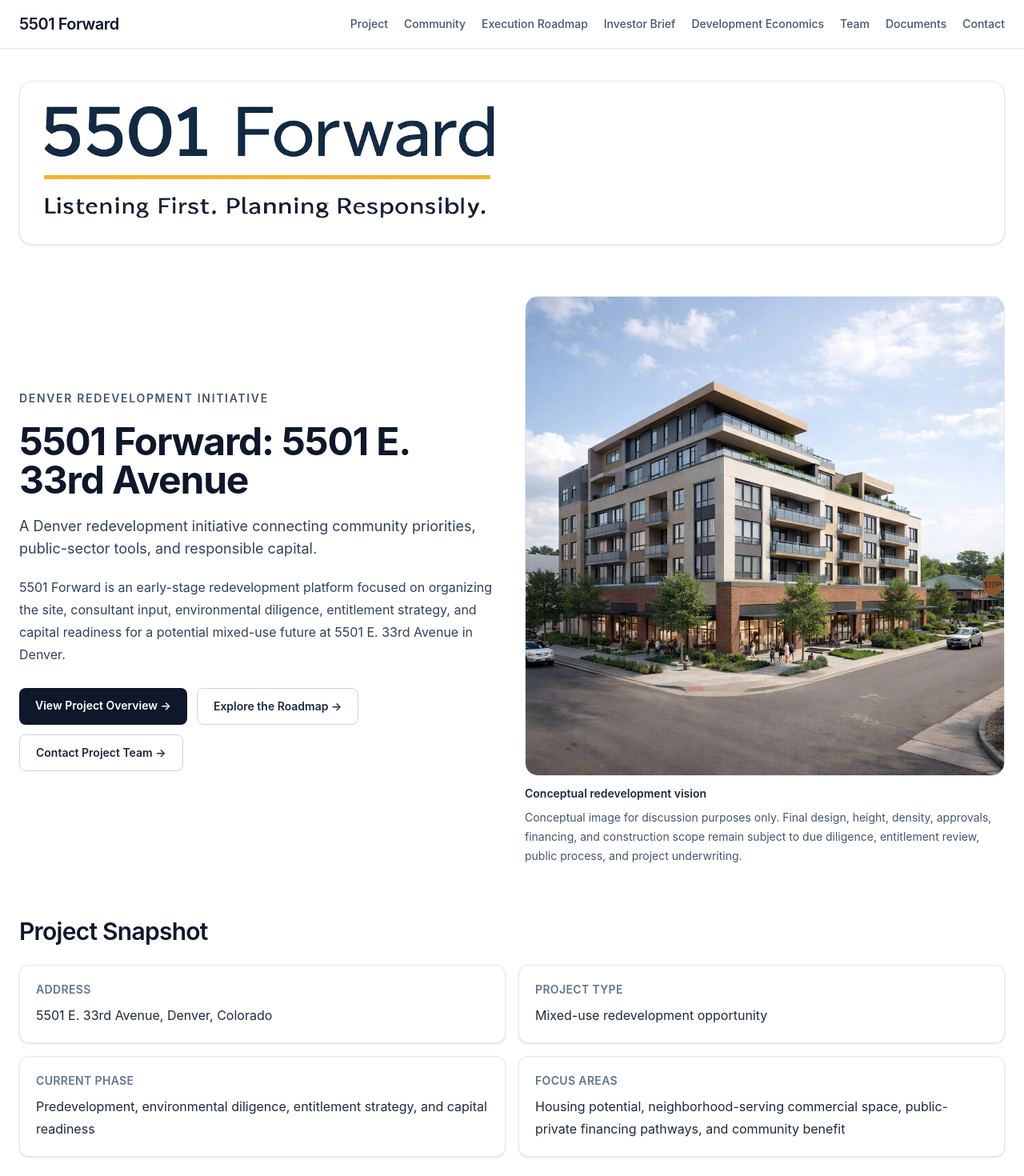
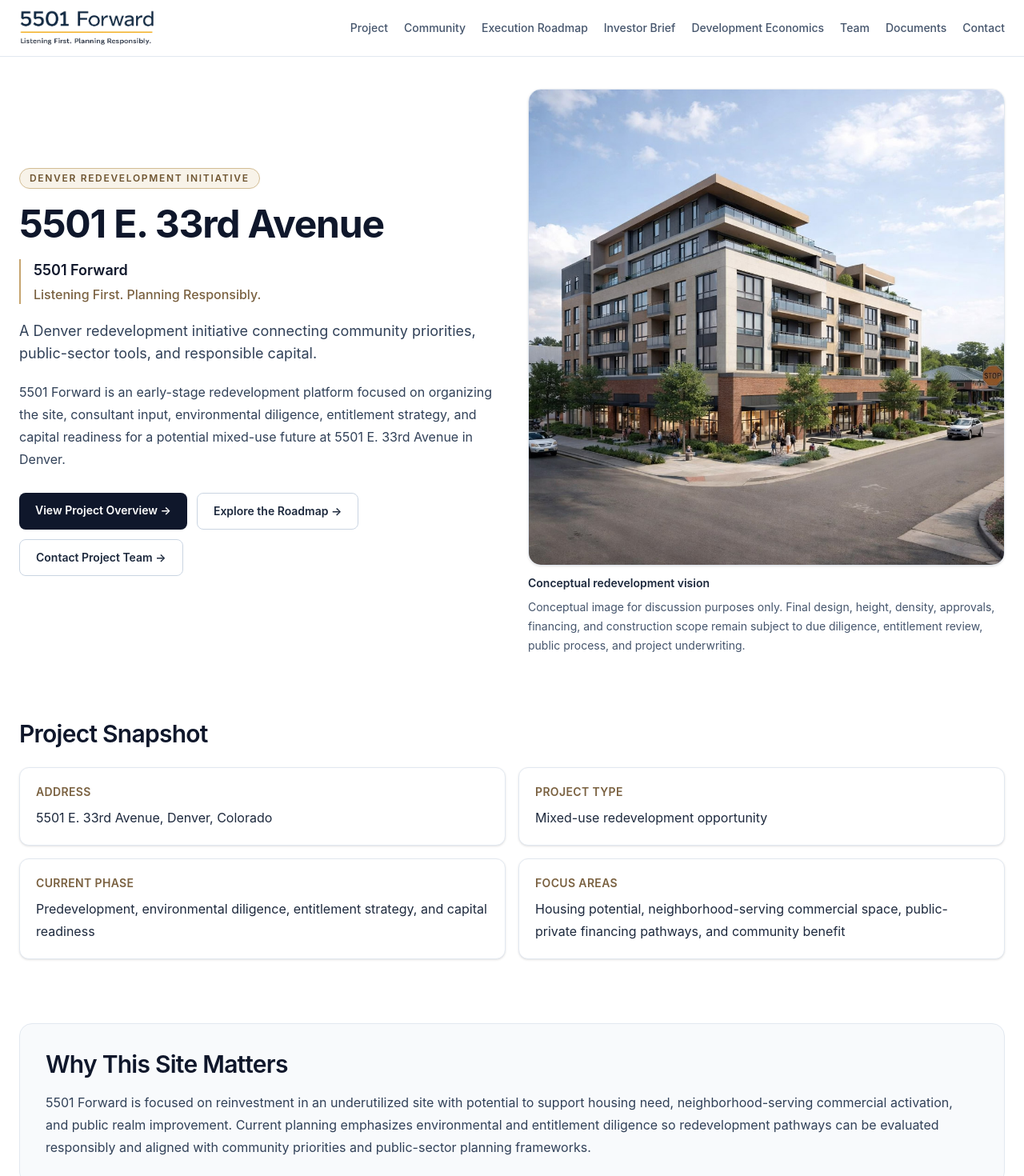
Before and after one commit to martinez-frank/5501-forward-site, a Next.js app: page / in a window 1280 px wide. Shown: the top 1470 px of the page at 80% size. Built offline with nearby package versions, Linux system fonts and the light colour scheme.

Commit message:
Polish homepage hero and integrate header logo

```diff
--- a/app/globals.css
+++ b/app/globals.css
@@ -5,8 +5,43 @@
   --foreground: #111827;
 }
 
+* {
+  box-sizing: border-box;
+}
+
+html,
+body {
+  overflow-x: clip;
+}
+
 body {
   background: var(--background);
   color: var(--foreground);
   font-family: Inter, ui-sans-serif, system-ui, -apple-system, Segoe UI, Roboto, Helvetica, Arial, "Apple Color Emoji", "Segoe UI Emoji";
 }
+
+@media (prefers-reduced-motion: no-preference) {
+  .animate-in-view {
+    animation: fade-slide-up 600ms ease-out both;
+  }
+
+  .card-lift {
+    transition: transform 240ms ease, box-shadow 240ms ease;
+  }
+
+  .card-lift:hover {
+    transform: translateY(-3px);
+    box-shadow: 0 10px 24px -16px rgba(15, 23, 42, 0.45);
+  }
+}
+
+@keyframes fade-slide-up {
+  from {
+    opacity: 0;
+    transform: translateY(12px);
+  }
+  to {
+    opacity: 1;
+    transform: translateY(0);
+  }
+}
--- a/app/page.tsx
+++ b/app/page.tsx
@@ -69,21 +69,15 @@ export const metadata: Metadata = {
 
 export default function HomePage() {
   return (
-    <div className="space-y-16 pb-6">
-      <section className="rounded-2xl border border-slate-200 bg-white p-4 shadow-sm sm:p-6">
-        <Image
-          src="/images/5501forward.logo.png"
-          alt="5501 Forward — Listening First. Planning Responsibly."
-          width={1200}
-          height={400}
-          className="h-auto w-full max-w-xl"
-          priority
-        />
-      </section>
-      <section className="grid gap-8 lg:grid-cols-2 lg:items-center">
+    <div className="space-y-20 pb-6">
+      <section className="animate-in-view grid gap-10 lg:grid-cols-2 lg:items-center">
         <div className="space-y-5">
-          <p className="text-sm font-semibold uppercase tracking-[0.12em] text-slate-600">Denver Redevelopment Initiative</p>
-          <h1 className="text-4xl font-bold tracking-tight text-slate-900 sm:text-5xl">5501 Forward: 5501 E. 33rd Avenue</h1>
+          <p className="inline-flex rounded-full border border-[#D2BC93] bg-[#F8F3E9] px-3 py-1 text-xs font-semibold uppercase tracking-[0.14em] text-[#6F5531]">DENVER REDEVELOPMENT INITIATIVE</p>
+          <h1 className="text-4xl font-bold tracking-tight text-slate-900 sm:text-5xl">5501 E. 33rd Avenue</h1>
+          <div className="space-y-1 border-l-2 border-[#C6A56F] pl-4">
+            <p className="text-lg font-semibold text-slate-900">5501 Forward</p>
+            <p className="text-base font-medium text-[#7A6140]">Listening First. Planning Responsibly.</p>
+          </div>
           <p className="text-lg text-slate-700">
             A Denver redevelopment initiative connecting community priorities, public-sector tools, and responsible capital.
           </p>
@@ -93,26 +87,26 @@ export default function HomePage() {
             33rd Avenue in Denver.
           </p>
           <div className="flex flex-col gap-3 pt-2 sm:flex-row sm:flex-wrap">
-            <Link href="/project" className="rounded-lg bg-slate-900 px-5 py-3 text-center text-sm font-semibold text-white transition hover:bg-slate-700">
+            <Link href="/project" className="rounded-lg bg-slate-900 px-5 py-3 text-center text-sm font-semibold text-white transition-all duration-300 hover:-translate-y-0.5 hover:bg-slate-700">
               View Project Overview →
             </Link>
-            <Link href="/execution-roadmap" className="rounded-lg border border-slate-300 px-5 py-3 text-center text-sm font-semibold text-slate-800 transition hover:border-slate-400 hover:bg-slate-50">
+            <Link href="/execution-roadmap" className="rounded-lg border border-slate-300 px-5 py-3 text-center text-sm font-semibold text-slate-800 transition-all duration-300 hover:-translate-y-0.5 hover:border-[#B99963] hover:bg-[#F9F6EF]">
               Explore the Roadmap →
             </Link>
-            <Link href="/contact" className="rounded-lg border border-slate-300 px-5 py-3 text-center text-sm font-semibold text-slate-800 transition hover:border-slate-400 hover:bg-slate-50">
+            <Link href="/contact" className="rounded-lg border border-slate-300 px-5 py-3 text-center text-sm font-semibold text-slate-800 transition-all duration-300 hover:-translate-y-0.5 hover:border-[#B99963] hover:bg-[#F9F6EF]">
               Contact Project Team →
             </Link>
           </div>
         </div>
 
         <figure className="space-y-3">
-          <div className="overflow-hidden rounded-2xl border border-slate-200">
+          <div className="overflow-hidden rounded-2xl border border-slate-200 shadow-sm transition duration-500 hover:shadow-md motion-reduce:transition-none">
             <Image
               src="/images/5501-33rd-6story-context-rendering.jpg"
               alt="Conceptual redevelopment rendering for 5501 Forward"
               width={1600}
               height={1067}
-              className="h-full w-full object-cover"
+              className="h-full w-full object-cover transition duration-700 hover:scale-[1.02] motion-reduce:transform-none"
               priority
             />
           </div>
@@ -123,19 +117,19 @@ export default function HomePage() {
         </figure>
       </section>
 
-      <section className="space-y-6">
+      <section className="animate-in-view space-y-6">
         <h2 className="text-3xl font-semibold tracking-tight text-slate-900">Project Snapshot</h2>
         <div className="grid gap-4 sm:grid-cols-2">
           {projectSnapshot.map((item) => (
-            <article key={item.title} className="rounded-xl border border-slate-200 bg-white p-5 shadow-sm">
-              <h3 className="text-sm font-semibold uppercase tracking-wide text-slate-500">{item.title}</h3>
+            <article key={item.title} className="card-lift rounded-xl border border-slate-200 bg-white p-5 shadow-sm">
+              <h3 className="text-sm font-semibold uppercase tracking-wide text-[#7A6140]">{item.title}</h3>
               <p className="mt-2 text-base leading-7 text-slate-800">{item.detail}</p>
             </article>
           ))}
         </div>
       </section>
 
-      <section className="space-y-4 rounded-2xl border border-slate-200 bg-slate-50 p-6 sm:p-8">
+      <section className="animate-in-view space-y-4 rounded-2xl border border-slate-200 bg-slate-50 p-6 sm:p-8">
         <h2 className="text-3xl font-semibold tracking-tight text-slate-900">Why This Site Matters</h2>
         <p className="text-base leading-7 text-slate-700">
           5501 Forward is focused on reinvestment in an underutilized site with potential to support housing need,
@@ -145,11 +139,11 @@ export default function HomePage() {
         </p>
       </section>
 
-      <section className="space-y-6">
+      <section className="animate-in-view space-y-6">
         <h2 className="text-3xl font-semibold tracking-tight text-slate-900">Current Workstreams</h2>
         <div className="grid gap-4 md:grid-cols-2 lg:grid-cols-3">
           {workstreams.map((item) => (
-            <article key={item.title} className="rounded-xl border border-slate-200 bg-white p-5 shadow-sm">
+            <article key={item.title} className="card-lift rounded-xl border border-slate-200 bg-white p-5 shadow-sm">
               <h3 className="text-lg font-semibold tracking-tight text-slate-900">{item.title}</h3>
               <p className="mt-2 text-sm leading-6 text-slate-700">{item.detail}</p>
             </article>
@@ -157,8 +151,8 @@ export default function HomePage() {
         </div>
       </section>
 
-      <section className="grid gap-6 lg:grid-cols-2">
-        <article className="rounded-2xl border border-slate-200 bg-white p-6 shadow-sm sm:p-8">
+      <section className="animate-in-view grid gap-6 lg:grid-cols-2">
+        <article className="card-lift rounded-2xl border border-slate-200 bg-white p-6 shadow-sm sm:p-8">
           <h2 className="text-2xl font-semibold tracking-tight text-slate-900">Public Partner Alignment</h2>
           <p className="mt-3 text-base leading-7 text-slate-700">
             The project is being organized for productive conversations with city officials, redevelopment agencies,
@@ -168,7 +162,7 @@ export default function HomePage() {
           </p>
         </article>
 
-        <article className="rounded-2xl border border-slate-200 bg-white p-6 shadow-sm sm:p-8">
+        <article className="card-lift rounded-2xl border border-slate-200 bg-white p-6 shadow-sm sm:p-8">
           <h2 className="text-2xl font-semibold tracking-tight text-slate-900">Capital Readiness</h2>
           <p className="mt-3 text-base leading-7 text-slate-700">
             5501 Forward is preparing for disciplined discussions with lenders, private equity, and mission-aligned
@@ -178,7 +172,7 @@ export default function HomePage() {
         </article>
       </section>
 
-      <section className="space-y-5 rounded-2xl border border-slate-200 bg-slate-50 p-6 sm:p-8">
+      <section className="animate-in-view space-y-5 rounded-2xl border border-slate-200 bg-slate-50 p-6 sm:p-8">
         <div className="flex flex-wrap items-end justify-between gap-3">
           <h2 className="text-3xl font-semibold tracking-tight text-slate-900">Consultant Group</h2>
           <Link href="/team" className="text-sm font-semibold text-slate-900 underline-offset-4 hover:underline">
@@ -191,14 +185,14 @@ export default function HomePage() {
         </p>
         <ul className="grid gap-3 sm:grid-cols-2">
           {consultantGroup.map((member) => (
-            <li key={member} className="rounded-lg border border-slate-200 bg-white p-4 text-sm leading-6 text-slate-800">
+            <li key={member} className="card-lift rounded-lg border border-slate-200 bg-white p-4 text-sm leading-6 text-slate-800">
               {member}
             </li>
           ))}
         </ul>
       </section>
 
-      <section className="space-y-4">
+      <section className="animate-in-view space-y-4">
         <h2 className="text-3xl font-semibold tracking-tight text-slate-900">Visual Context</h2>
         <figure className="space-y-3 rounded-2xl border border-slate-200 p-4 sm:p-5">
           <div className="overflow-hidden rounded-xl">
@@ -207,7 +201,7 @@ export default function HomePage() {
               alt="Neighborhood-serving retail and public realm concept rendering"
               width={1600}
               height={900}
-              className="h-full w-full object-cover"
+              className="h-full w-full object-cover transition duration-700 hover:scale-[1.02] motion-reduce:transform-none"
             />
           </div>
           <figcaption className="space-y-2">
@@ -217,13 +211,13 @@ export default function HomePage() {
         </figure>
       </section>
 
-      <section className="rounded-2xl border border-slate-200 bg-slate-900 p-8 text-white sm:p-10">
+      <section className="animate-in-view rounded-2xl border border-slate-200 bg-slate-900 p-8 text-white sm:p-10">
         <h2 className="text-3xl font-semibold tracking-tight">Listening first. Planning responsibly.</h2>
         <p className="mt-4 max-w-3xl text-base leading-7 text-slate-100">
           For project inquiries, community feedback, public partner coordination, consultant input, or capital partner
           discussions, contact the project team.
         </p>
-        <Link href="/contact" className="mt-6 inline-flex rounded-lg bg-white px-5 py-3 text-sm font-semibold text-slate-900 transition hover:bg-slate-200">
+        <Link href="/contact" className="mt-6 inline-flex rounded-lg bg-white px-5 py-3 text-sm font-semibold text-slate-900 transition-all duration-300 hover:-translate-y-0.5 hover:bg-slate-200">
           Contact Project Team →
         </Link>
       </section>
--- a/components/site-layout.tsx
+++ b/components/site-layout.tsx
@@ -1,3 +1,4 @@
+import Image from 'next/image'
 import Link from 'next/link'
 import { ReactNode } from 'react'
 
@@ -16,21 +17,29 @@ export function SiteLayout({ children }: { children: ReactNode }) {
   return (
     <div className="min-h-screen bg-white text-slate-900">
       <header className="sticky top-0 z-40 border-b border-slate-200 bg-white/95 backdrop-blur">
-        <div className="mx-auto flex w-full max-w-7xl items-center justify-between gap-4 px-4 py-4 sm:px-6">
-          <Link href="/" className="text-lg font-semibold tracking-tight sm:text-xl">
-            5501 Forward
+        <div className="mx-auto flex w-full max-w-7xl items-center justify-between gap-4 px-4 py-3 sm:px-6">
+          <Link href="/" className="inline-flex items-center" aria-label="5501 Forward Home">
+            <Image
+              src="/images/5501forward.logo.png"
+              alt="5501 Forward — Listening First. Planning Responsibly."
+              width={220}
+              height={74}
+              className="hidden h-auto w-[170px] sm:block"
+              priority
+            />
+            <span className="text-base font-semibold tracking-tight sm:hidden">5501 Forward</span>
           </Link>
 
           <nav className="hidden flex-wrap items-center gap-x-5 gap-y-2 text-sm font-medium text-slate-600 lg:flex">
             {navItems.map(([label, href]) => (
-              <Link key={href} href={href} className="transition hover:text-slate-900">
+              <Link key={href} href={href} className="transition-colors duration-200 hover:text-[#8E6F3E]">
                 {label}
               </Link>
             ))}
           </nav>
 
           <details className="group relative lg:hidden">
-            <summary className="cursor-pointer list-none rounded-md border border-slate-300 px-3 py-2 text-sm font-medium text-slate-700 hover:bg-slate-50">
+            <summary className="cursor-pointer list-none rounded-md border border-slate-300 px-3 py-2 text-sm font-medium text-slate-700 transition-colors duration-200 hover:bg-slate-50">
               Menu
             </summary>
             <nav className="absolute right-0 mt-2 w-64 rounded-xl border border-slate-200 bg-white p-3 shadow-lg">
@@ -39,7 +48,7 @@ export function SiteLayout({ children }: { children: ReactNode }) {
                   <li key={href}>
                     <Link
                       href={href}
-                      className="block rounded-md px-3 py-2 text-sm font-medium text-slate-700 transition hover:bg-slate-100 hover:text-slate-900"
+                      className="block rounded-md px-3 py-2 text-sm font-medium text-slate-700 transition duration-200 hover:bg-slate-100 hover:text-slate-900"
                     >
                       {label}
                     </Link>
```
Also changed, not shown: next-env.d.ts.
